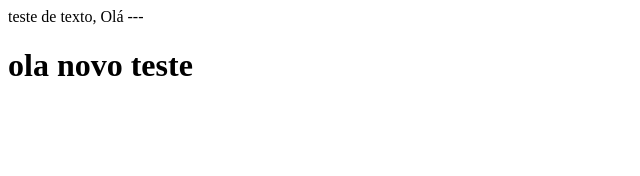
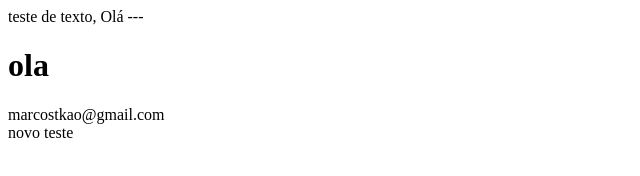
Before and after one commit to marcostkao/projeto-git, a plain HTML site: page index.html in a window 1280 px wide. Shown: the whole page, without its empty margins (0-640 px from the left). Drawn offline with Linux system fonts and the light colour scheme.

Commit message:
Coloquei meu email

```diff
--- a/index.html
+++ b/index.html
@@ -1,8 +1,13 @@
+
+
 teste de texto, Olá
 
 
 
 ---
 
-<h1> ola
-novo teste
+<h1> ola</h1>
+
+	<div>marcostkao@gmail.com</div>
+
+	novo teste
```
